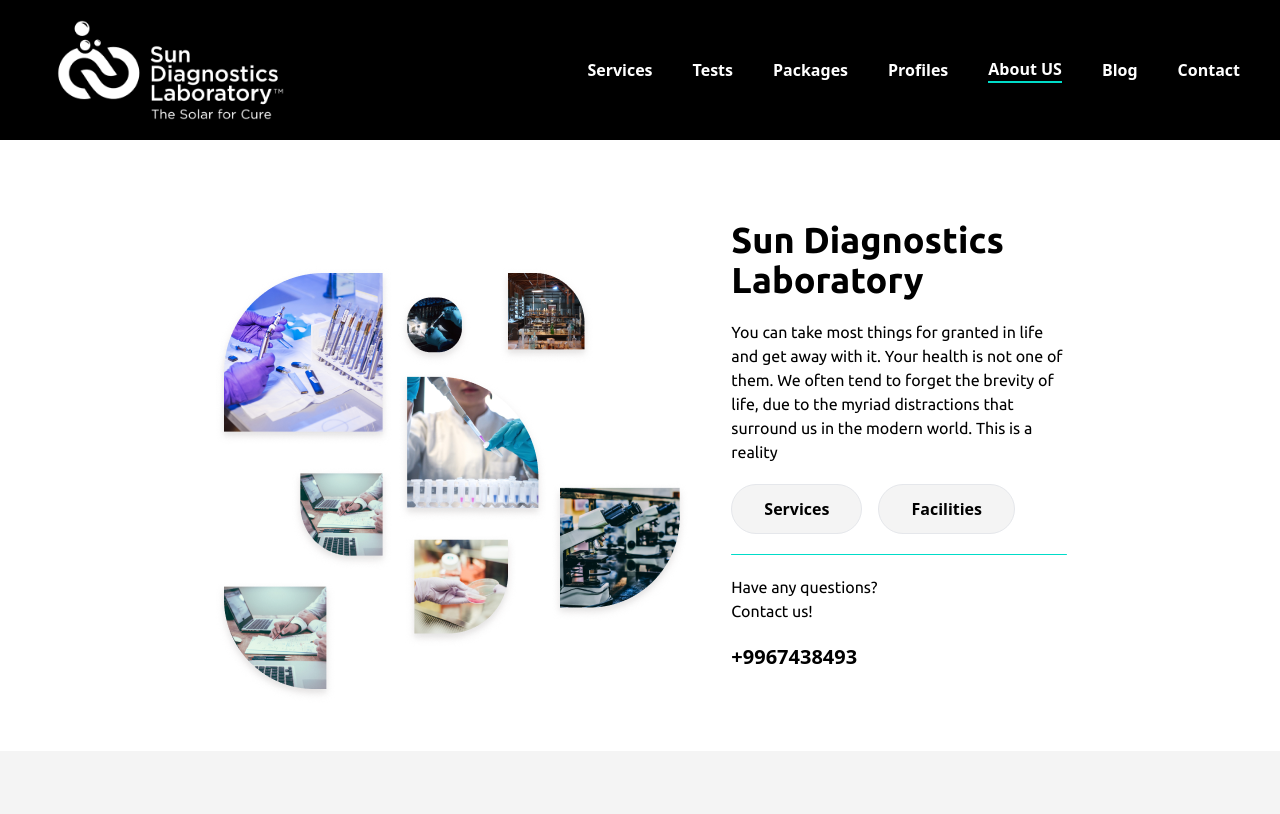
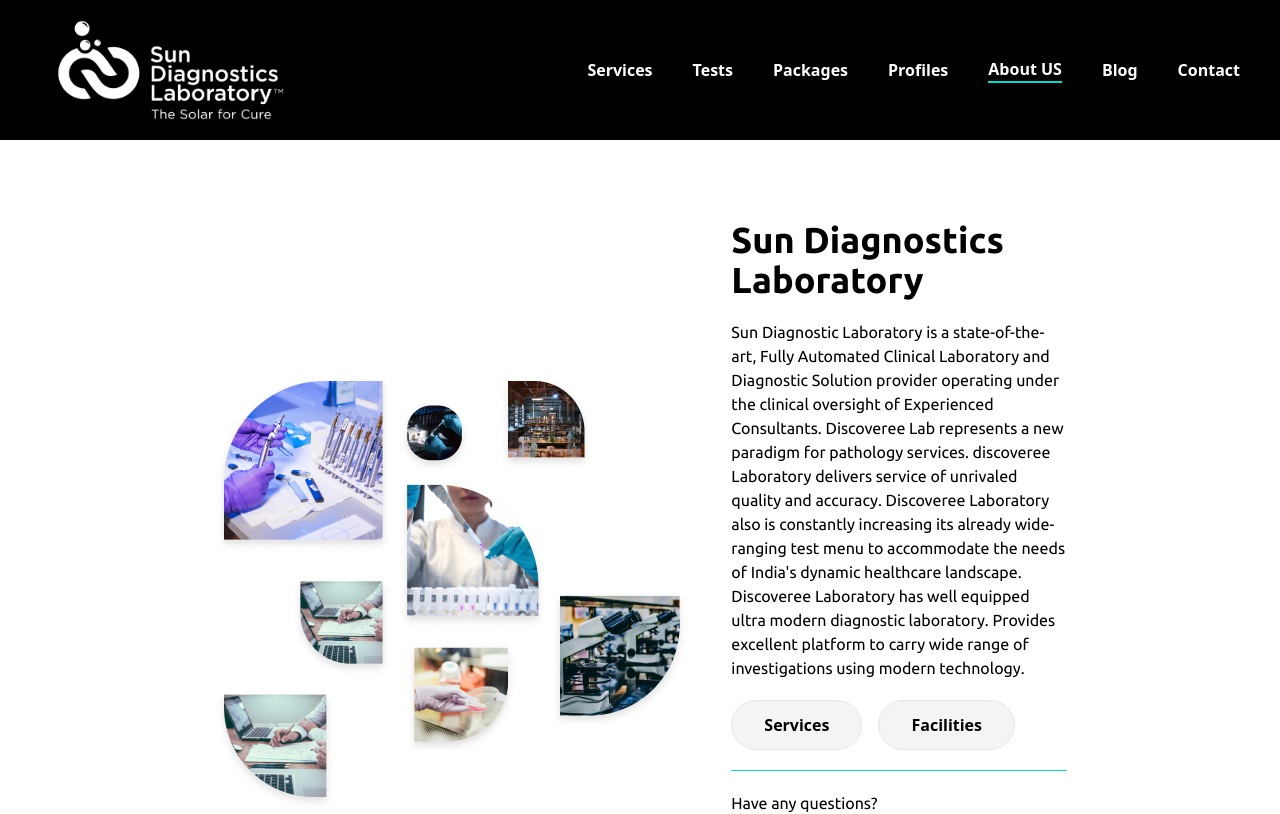
Before and after one commit to NEXT-BUG/sun-diagnostic-laboratory, a Next.js app: page /about in a window 1280 px wide. Shown: the top 814 px of the page. Built offline with nearby package versions, Linux system fonts and the light colour scheme.

Commit message:
Changed #11

```diff
--- a/components/about/Hero.js
+++ b/components/about/Hero.js
@@ -10,10 +10,16 @@ const Hero = () => {
           Sun Diagnostics Laboratory
         </h1>
         <p className="font-ubuntu">
-          You can take most things for granted in life and get away with it.
-          Your health is not one of them. We often tend to forget the brevity of
-          life, due to the myriad distractions that surround us in the modern
-          world. This is a reality
+          Sun Diagnostic Laboratory is a state-of-the-art, Fully Automated
+          Clinical Laboratory and Diagnostic Solution provider operating under
+          the clinical oversight of Experienced Consultants. Discoveree Lab
+          represents a new paradigm for pathology services. discoveree
+          Laboratory delivers service of unrivaled quality and accuracy.
+          Discoveree Laboratory also is constantly increasing its already
+          wide-ranging test menu to accommodate the needs of India's dynamic
+          healthcare landscape. Discoveree Laboratory has well equipped ultra
+          modern diagnostic laboratory. Provides excellent platform to carry
+          wide range of investigations using modern technology.
         </p>
         <div className="flex space-x-4">
           <button className="md:hover:scale-105 md:hover:bg-slate-100 duration-300 ease-out font-semibold px-8 bg-[#F4F4F4] py-3 rounded-full border">
```
